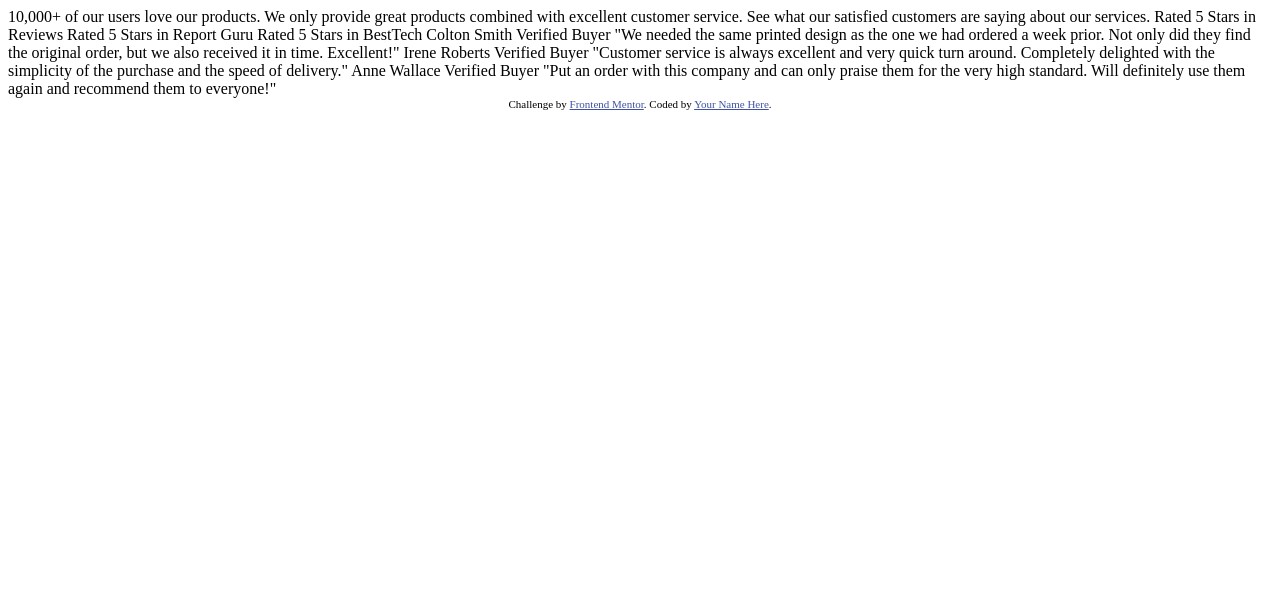
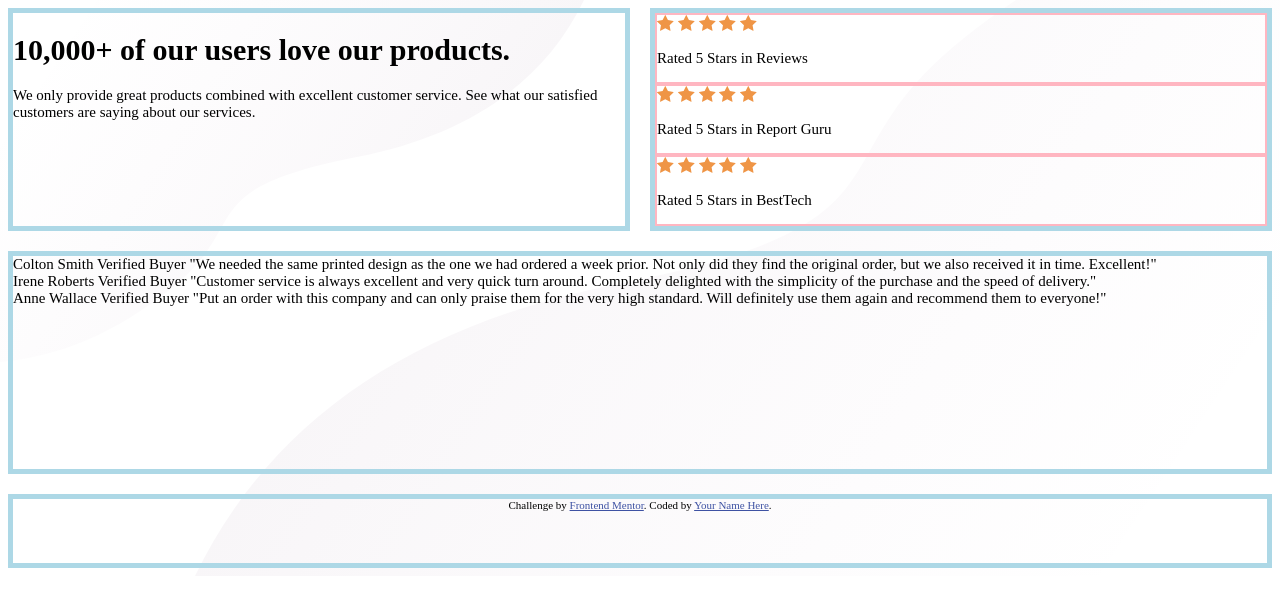
Before and after one commit to snehal1791/social-proof-section-master, a plain HTML site: page index.html in a window 1280 px wide. Drawn offline with Linux system fonts and the light colour scheme; a web font is replaced by a local one.

Commit message:
added page strucutre, grid layout and backgroud images

```diff
--- a/index.html
+++ b/index.html
@@ -11,51 +11,71 @@
       sizes="32x32"
       href="./images/favicon-32x32.png"
     />
-
+    <link rel="stylesheet" href="./style.css">
     <title>Frontend Mentor | Social proof section</title>
-
-    <!-- Feel free to remove these styles or customise in your own stylesheet 👍 -->
-    <style>
-      .attribution {
-        font-size: 11px;
-        text-align: center;
-      }
-      .attribution a {
-        color: hsl(228, 45%, 44%);
-      }
-    </style>
   </head>
   <body>
+    <header>
+      <h1>
         10,000+ of our users love our products.
-
+      </h1>
+      <p>
         We only provide great products combined with excellent customer service.
         See what our satisfied customers are saying about our services.
-
-    Rated 5 Stars in Reviews
-    Rated 5 Stars in Report Guru
-    Rated 5 Stars in BestTech
-
+      </p>
+    </header>
+    <aside>
+      <div>
+        <img alt="rating star" src="./images/icon-star.svg" />
+        <img alt="rating star" src="./images/icon-star.svg" />
+        <img alt="rating star" src="./images/icon-star.svg" />
+        <img alt="rating star" src="./images/icon-star.svg" />
+        <img alt="rating star" src="./images/icon-star.svg" />
+        <p>Rated 5 Stars in Reviews</p>
+      </div>
+      <div>
+        <img alt="rating star" src="./images/icon-star.svg" />
+        <img alt="rating star" src="./images/icon-star.svg" />
+        <img alt="rating star" src="./images/icon-star.svg" />
+        <img alt="rating star" src="./images/icon-star.svg" />
+        <img alt="rating star" src="./images/icon-star.svg" />
+        <p>Rated 5 Stars in Report Guru</p>
+      </div>
+      <div>
+        <img alt="rating star" src="./images/icon-star.svg" />
+        <img alt="rating star" src="./images/icon-star.svg" />
+        <img alt="rating star" src="./images/icon-star.svg" />
+        <img alt="rating star" src="./images/icon-star.svg" />
+        <img alt="rating star" src="./images/icon-star.svg" />
+        <p>Rated 5 Stars in BestTech</p>
+      </div>
+    </aside>
+    <main>
+      <section>
         Colton Smith
         Verified Buyer
         "We needed the same printed design as the one we had ordered a week prior.
         Not only did they find the original order, but we also received it in time.
         Excellent!"
-
+      </section>
+      <section>
         Irene Roberts
         Verified Buyer
         "Customer service is always excellent and very quick turn around. Completely
         delighted with the simplicity of the purchase and the speed of delivery."
-
+      </section>
+      <section>
         Anne Wallace
         Verified Buyer
         "Put an order with this company and can only praise them for the very high
         standard. Will definitely use them again and recommend them to everyone!"
-
-    <div class="attribution">
+      </section>
+    </main>
+    <footer class="attribution">
       Challenge by
       <a href="https://www.frontendmentor.io?ref=challenge" target="_blank"
         >Frontend Mentor</a
       >. Coded by <a href="#">Your Name Here</a>.
-    </div>
+    </footer>
   </body>
 </html>
--- a/style.css
+++ b/style.css
@@ -10,3 +10,41 @@
 body {
     font-size: 15px;
 }
+body > * {
+    border: 5px solid lightblue;
+}
+body {
+    background-image: url('./images/bg-pattern-top-desktop.svg'), url('./images/bg-pattern-bottom-desktop.svg');
+    background-position: top left, bottom right;
+    background-repeat: no-repeat;
+    display: grid;
+    grid-template-columns: 1fr 1fr;
+    grid-template-rows: 3fr 3fr 1fr;
+    grid-template-areas:
+        "header aside"
+        "main main"
+        "footer footer";
+    gap: 20px;
+}
+header {
+    grid-area: header;
+}
+aside > * {
+    border: 2px solid lightpink;
+}
+aside {
+    grid-area: aside;
+}
+main {
+    grid-area: main;
+}
+footer {
+    grid-area: footer;
+}
+.attribution {
+    font-size: 11px;
+    text-align: center;
+}
+.attribution a {
+    color: hsl(228, 45%, 44%);
+}
```
Lines whose indentation alone changed are shown as unchanged.
